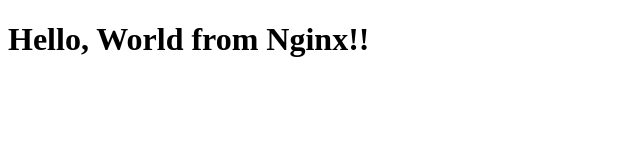
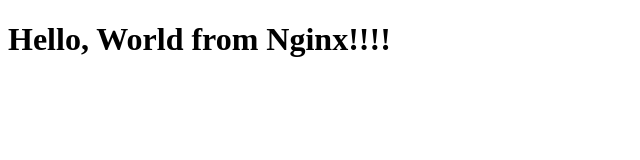
Before and after one commit to desainiravp/Nginx-Demo, a plain HTML site: page index.html in a window 1280 px wide. Shown: the full height of the page, 0-640 px from the left. Drawn offline with Linux system fonts and the light colour scheme.

Commit message:
Update index.html

```diff
--- a/index.html
+++ b/index.html
@@ -6,6 +6,6 @@
     <title>Hello World</title>
 </head>
 <body>
-    <h1>Hello, World from Nginx!!</h1>
+    <h1>Hello, World from Nginx!!!!</h1>
 </body>
 </html>
```
